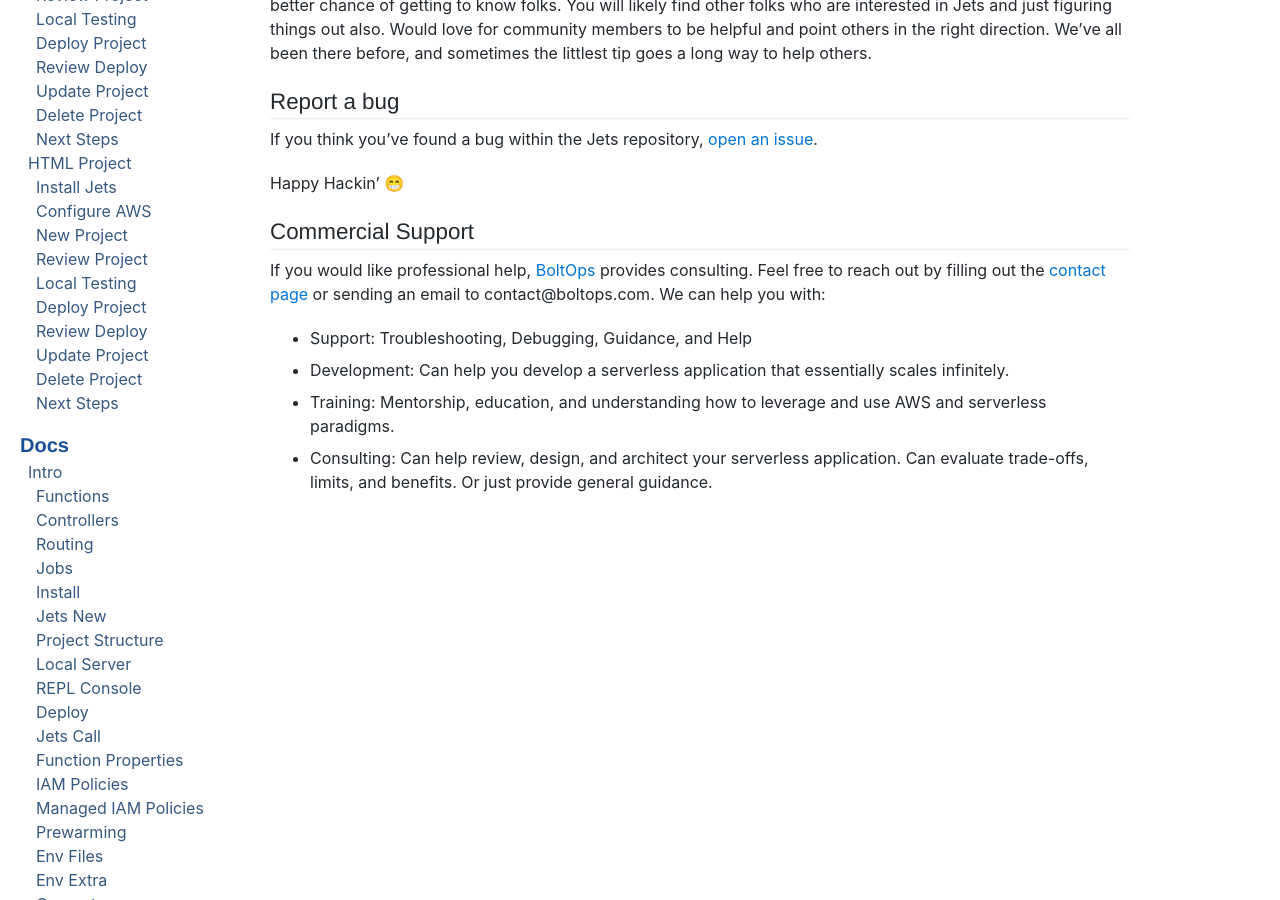
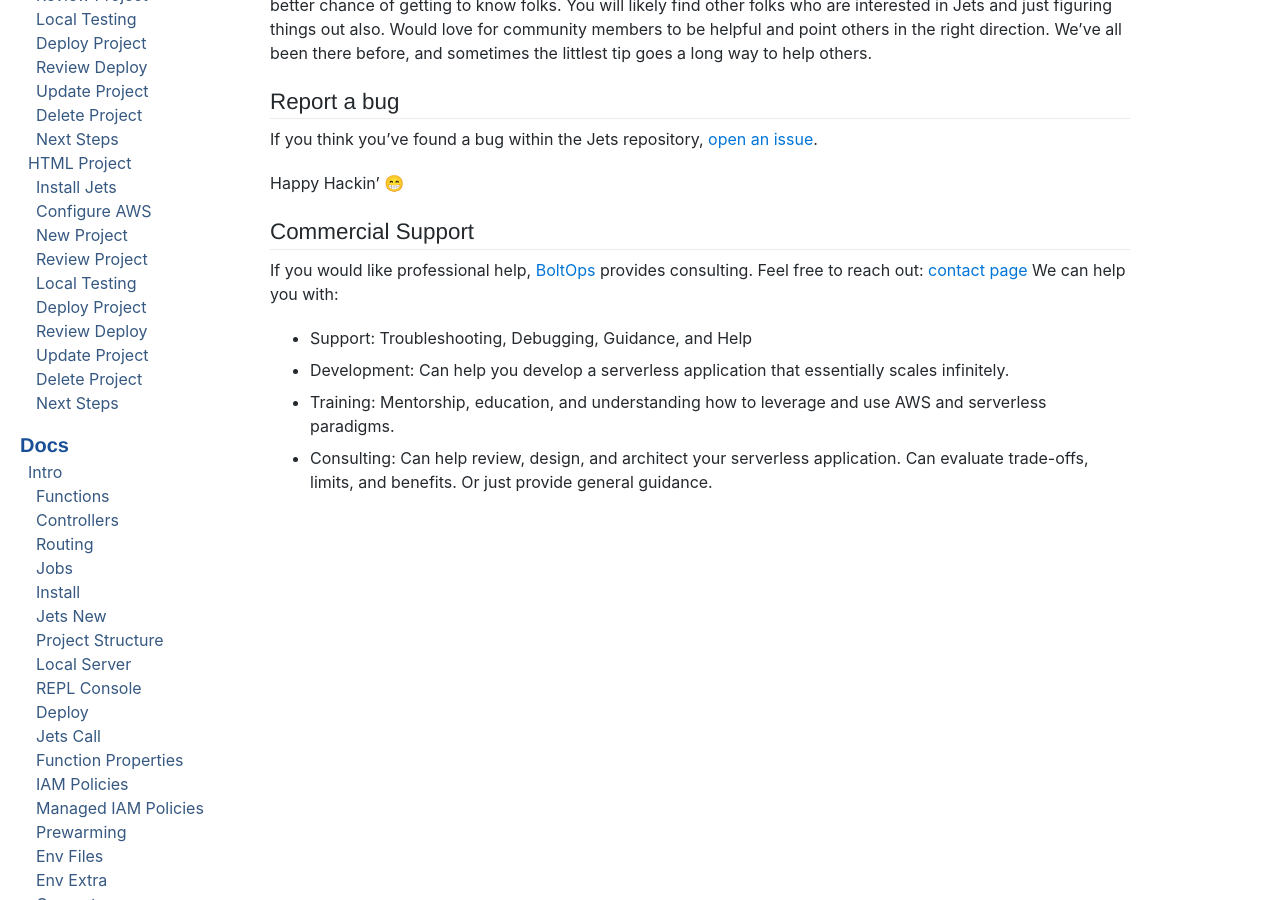
Before and after one commit to rubyonjets/jets-docs, a Jekyll site: the page built from support.md, in a window 1280 px wide and 900 px high, scrolled down 499 px. Built offline with Jekyll 4.4.1, drawn with Linux system fonts in a browser that asks for light colours; a script that is not in the unit is left out.

Commit message:
Update support.md

```diff
--- a/support.md
+++ b/support.md
@@ -21,7 +21,7 @@ Happy Hackin' 😁
 
 ## Commercial Support
 
-If you would like professional help, [BoltOps](https://www.boltops.com/) provides consulting. Feel free to reach out by filling out the [contact page](https://www.boltops.com/contact) or sending an email to contact@boltops.com.  We can help you with:
+If you would like professional help, [BoltOps](https://www.boltops.com/) provides consulting. Feel free to reach out: [contact page](https://www.boltops.com/contact)  We can help you with:
 
 * Support: Troubleshooting, Debugging, Guidance, and Help
 * Development: Can help you develop a serverless application that essentially scales infinitely.
```
